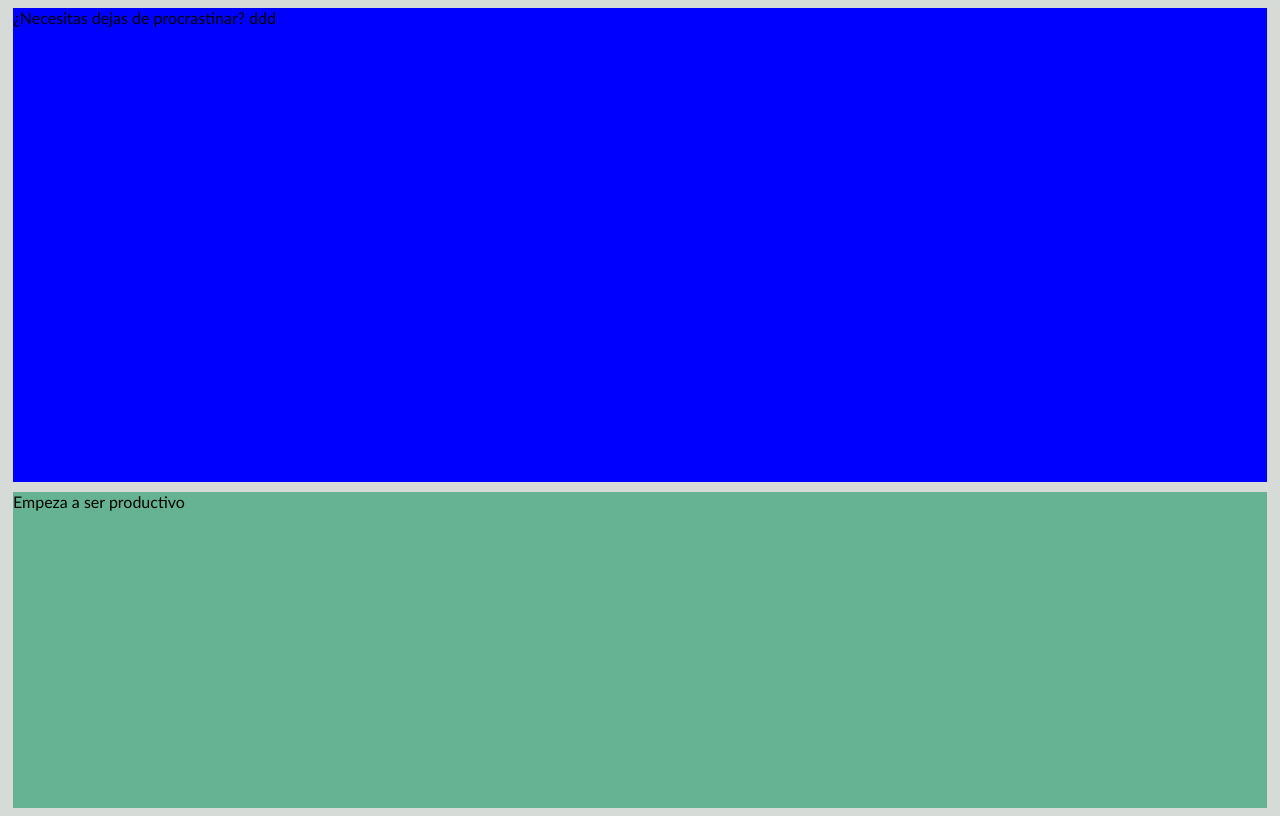
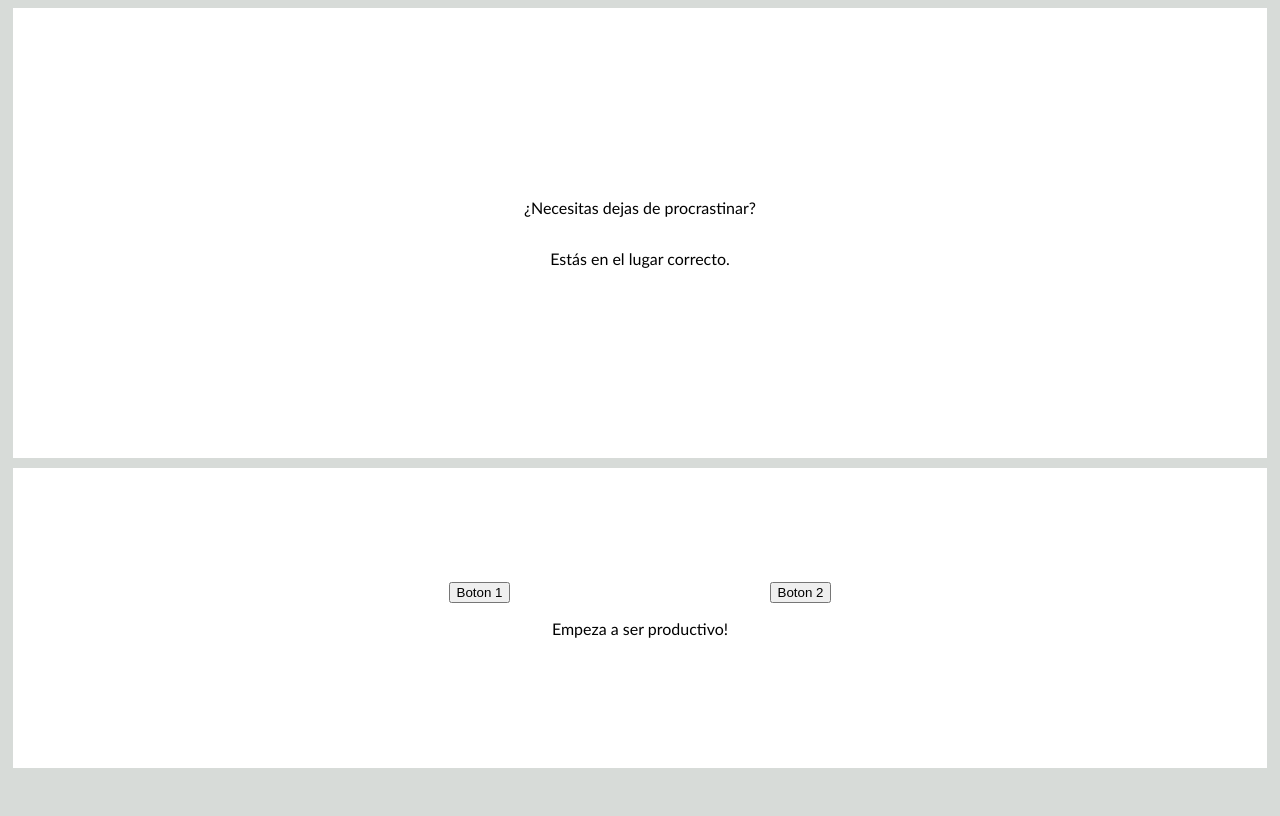
Before and after one commit to nacermanuel/pern-todoapp-typescript, a React (Vite) app in the folder frontend/: page / in a window 1280 px wide. Built offline with nearby package versions, Linux system fonts and the light colour scheme.

Commit message:
Config react router

```diff
--- a/frontend/package.json
+++ b/frontend/package.json
@@ -10,7 +10,9 @@
   },
   "dependencies": {
     "react": "^18.2.0",
-    "react-dom": "^18.2.0"
+    "react-dom": "^18.2.0",
+    "react-redux": "^8.0.5",
+    "react-router-dom": "^6.10.0"
   },
   "devDependencies": {
     "@types/react": "^18.0.28",
--- /dev/null
+++ b/frontend/src/App.css
@@ -0,0 +1,4 @@
+body{
+    font-family: 'Trebuchet MS' ;
+    background-color:rgb(215, 219, 216);
+}
--- a/frontend/src/App.jsx
+++ b/frontend/src/App.jsx
@@ -1,14 +1,17 @@
-import { useState } from 'react'
-import Home from './assets/pages/Home/Home.jsx'
+import { Provider } from 'react-redux';
+import { BrowserRouter } from 'react-router-dom';
+import AppRouter from './AppRouter';
 
 
 function App() {
-  const [count, setCount] = useState(0)
 
   return (
-    <>
-      <Home/>
-    </>
+    //FALTA AGREGAR EL STORE
+    //<Provider>
+      <BrowserRouter>
+        <AppRouter/>
+      </BrowserRouter>
+    //</Provider>
   )
 }
 
--- /dev/null
+++ b/frontend/src/AppRouter.jsx
@@ -0,0 +1,13 @@
+import React from 'react'
+import { Routes, Route } from 'react-router-dom'
+import Home from './assets/pages/Home/Home.jsx'
+import './App.css' ;
+
+export default function AppRouter() {
+  return (
+    <Routes>
+        <Route path='/' element={ <Home/>}/>
+
+    </Routes>
+  )
+}
--- a/frontend/src/assets/pages/Home/Home.css
+++ b/frontend/src/assets/pages/Home/Home.css
@@ -1,22 +1,34 @@
-body{
-    font-family: 'Trebuchet MS', 'Lucida Sans Unicode', 'Lucida Grande', 'Lucida Sans', Arial, sans-serif ;
-    background-color:hsl(135, 5%, 85%);
-}
-
 .container{
     display: flex;
     flex-flow: column;
     margin: 5px;
     gap:10px;
-    height: 100vh;
+    height: 95vh;
 }
 
 .subcontainer_one{
     height: 60%;
-    background-color: blue;
+    background-color: rgb(255, 255, 255);
+    display: flex ;
+    flex-flow: column;
+    justify-content: center;
+    align-items: center;
 }
 
 .subcontainer_two{
     height: 40%;
-    background-color: rgb(101, 179, 146);
+    background-color: rgb(255, 255, 255);
+    display: flex;
+    flex-flow: column;
+    justify-content: center;
+    align-items: center;
 }
+
+.subcontainer_botones{
+    width: 50%;
+    display: flex ;
+    flex-flow: row;
+    justify-content: space-around;
+    align-items: center;
+    gap: 15px;
+}
--- a/frontend/src/assets/pages/Home/Home.jsx
+++ b/frontend/src/assets/pages/Home/Home.jsx
@@ -5,10 +5,15 @@ export default function Home() {
   return (
     <div className='container'>
         <div className='subcontainer_one'>
-            ¿Necesitas dejas de procrastinar? ddd
+          <p>¿Necesitas dejas de procrastinar?</p>
+          <p>Estás en el lugar correcto.</p>
         </div>
         <div className='subcontainer_two'>
-            Empeza a ser productivo
+            <div className='subcontainer_botones'>
+              <button>Boton 1</button>
+              <button>Boton 2</button>
+            </div>
+            <p>Empeza a ser productivo!</p>
         </div>
     </div>
   )
```
Also changed, not shown: frontend/src/redux/store.js (added), 1 other file (tests, documents, lock files or other folders).
